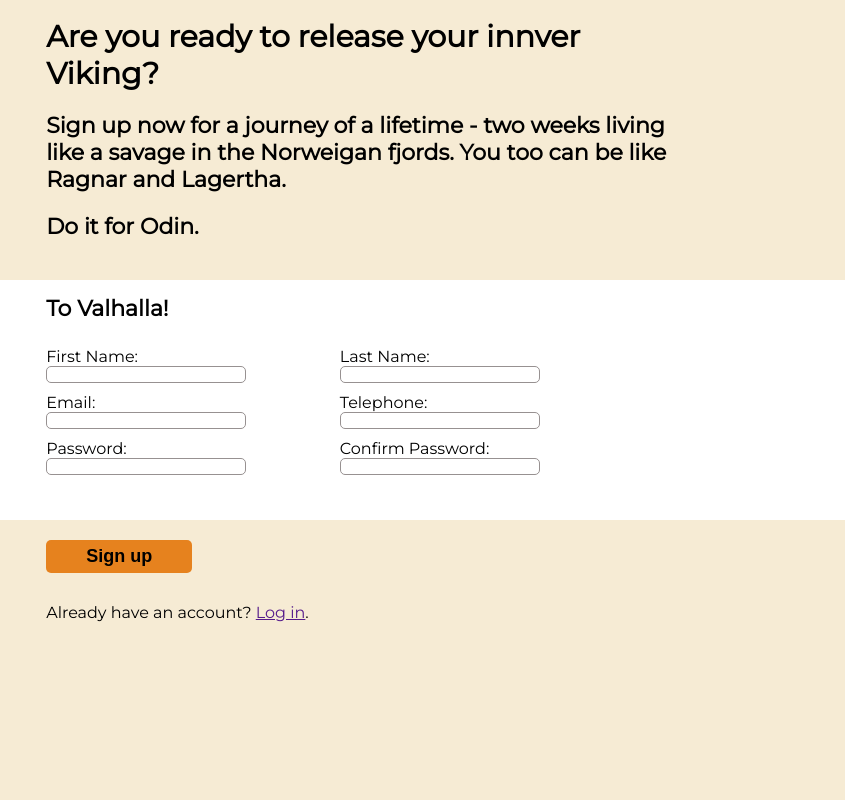
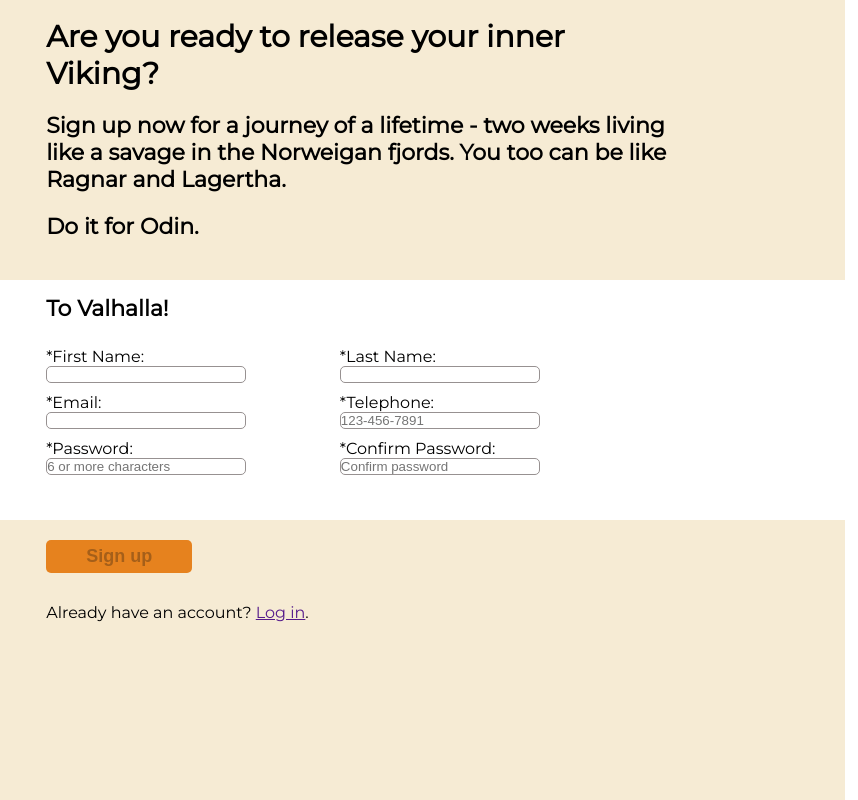
Before and after one commit to kasugaijin/sign-up-form, a plain HTML site: page index.html in a window 1280 px wide. Shown: the full height of the page, 422-1280 px from the left. Drawn offline with Linux system fonts and the light colour scheme.

Commit message:
fully built form complete with js confirm  password validation

```diff
--- a/index.html
+++ b/index.html
@@ -17,7 +17,7 @@
 <div class="form-container">
   <div id="sizzle">
     <div class="h3-text">
-      <h3 id="header">Are you ready to release your innver Viking?</h3>
+      <h3 id="header">Are you ready to release your inner Viking?</h3>
       <h3>
         Sign up now for a journey of a lifetime - two weeks living like a savage in the Norweigan fjords.
         You too can be like Ragnar and Lagertha.
@@ -25,37 +25,42 @@
       <h3>Do it for Odin.</h3>
     </div>
   </div>
-  <div id="form">
+  <div id="form-div">
     <div class="cta">
       To Valhalla!
     </div>
     <!-- would include value attribute for a real form in below inputs -->
-    <form action="x" method="y">
+    <form action="" method="" id="form">
       <div class="inputs">
-        <label for="first-name">First Name:</label>
+        <label for="first-name">*First Name:</label>
         <input type="text" name="first-name" id="first-name" required>
-        <label for="email">Email:</label>
+        <label for="email">*Email:</label>
         <input type="email" name="email" id="email" required>
-        <label for="pwd">Password:</label>
-        <input type="password" name="pwd" id="pwd" required>
+        <label for="pwd">*Password:</label>
+        <input type="password" name="pwd" id="pwd" minlength="6"
+        placeholder="6 or more characters" required onchange='match();'>
+        <p id="mismatch"></p>
       </div>
       <div class="inputs">
-        <label for="last-name">Last Name:</label>
+        <label for="last-name">*Last Name:</label>
         <input type="text" name="last-name" id="last-name" required>
-        <label for="tel">Telephone:</label>
-        <input type="tel" name="tel" id="tel" required>
-        <label for="con-pwd">Confirm Password:</label>
-        <input type="password" name="con-pwd" id="con-pwd" required>
+        <label for="tel">*Telephone:</label>
+        <input type="tel" name="tel" id="tel" placeholder="123-456-7891"
+        pattern="[0-9]{3}-[0-9]{3}-[0-9]{4}" title="xxx-xxx-xxxx" required>
+        <label for="con-pwd">*Confirm Password:</label>
+        <input type="password" name="con-pwd" id="con-pwd" minlength="6"
+         placeholder="Confirm password" required onchange='match();'>
       </div>
     </form>
   </div>
 
     <div id="submit">
       <div class="button-div">
-        <button type="submit" id="submit-button">Sign up</button>
+        <button form="form" type="submit" id="submit-button" disabled >Sign up</button>
         <p>Already have an account? <a href="">Log in</a>.</p>
       </div>
     </div>
 </div>
+<script src="./script.js"></script>
 </body>
 </html>
--- /dev/null
+++ b/script.js
@@ -0,0 +1,14 @@
+let pass = document.getElementById('pwd')
+let con_pass = document.getElementById('con-pwd')
+let submit = document.getElementById('submit-button')
+let message = document.getElementById('mismatch')
+
+function match () {
+  if (pass.value.length > 1 && pass.value != con_pass.value) {
+    message.textContent = "Passwords do not match."
+    submit.disabled = true
+  } else if (pass.value == con_pass.value) {
+    message.textContent = ''
+    submit.disabled = false
+  }
+}
--- a/style/style.css
+++ b/style/style.css
@@ -60,8 +60,9 @@ body {
 
 }
 
-#form {
+#form-div {
   height: 30%;
+  box-shadow: 0 4px 2px -2px gray;
 }
 
 .h3-text {
@@ -110,6 +111,20 @@ form {
   width: 75%;
 }
 
+input:focus {
+  box-shadow: 0 0 5pt 2pt #D3D3D3;
+  outline-width: 0px;
+}
+
+input:hover {
+  box-shadow: 0 0 5pt 2pt #D3D3D3;
+}
+
+#mismatch {
+  font-size: 12px;
+  color: red;
+}
+
 .button-div {
   margin-left: 50px;
   margin-top: 20px;
@@ -123,4 +138,9 @@ form {
   background-color: rgb(230, 130, 30);
   border: none;
   border-radius: 5px;
+  cursor: pointer;
 }
+
+input:invalid:focus {
+  box-shadow: 0 0 5pt 2pt #ee5252;
+}
```
